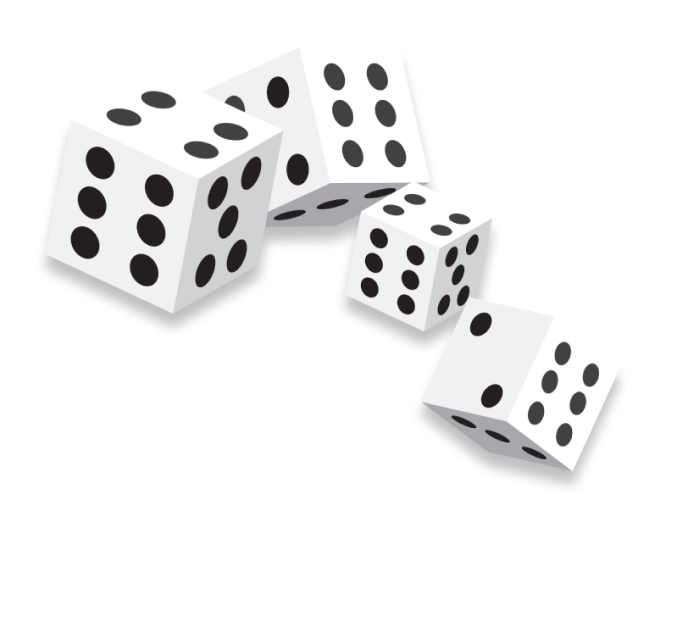
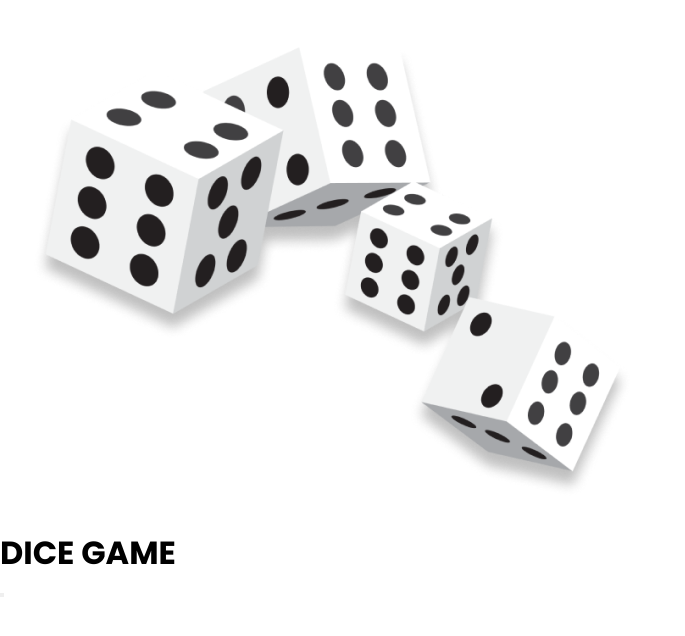
Before and after one commit to aadarshraj02/Dice-Game, a React (Vite) app: page / in a window 1280 px wide. Shown: the top 636 px of the page, without its empty margins (0-685 px from the left). Built offline with nearby package versions, Linux system fonts and the light colour scheme.

Commit message:
added button

```diff
--- a/src/components/StartGame.jsx
+++ b/src/components/StartGame.jsx
@@ -4,6 +4,10 @@ function StartGame() {
   return (
     <Container>
       <img src="/dices.png" alt="" />
+      <div>
+        <h1>DICE GAME</h1>
+      </div>
+      <Button></Button>
     </Container>
   );
 }
@@ -13,3 +17,4 @@ export default StartGame;
 const Container = styled.div`
   max-width: 1180px;
 `;
+const Button = styled.button``;
```
